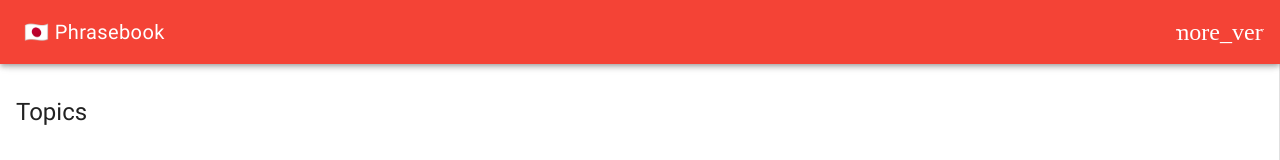
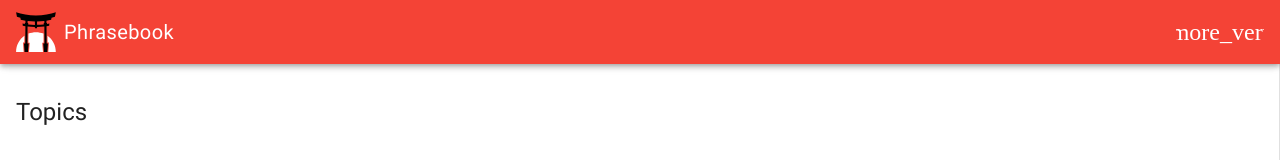
Before and after one commit to Lorti/phrasebook, a Vue app: page / in a window 1280 px wide. Shown: the top 160 px of the page. Built offline with nearby package versions, Linux system fonts and the light colour scheme; a web font is replaced by a local one.

Commit message:
Add logo to toolbar

```diff
--- a/src/App.vue
+++ b/src/App.vue
@@ -1,7 +1,10 @@
 <template>
   <md-app :md-scrollbar="false">
     <md-app-toolbar class="md-primary">
-      <router-link to="/" class="md-title">🇯🇵 Phrasebook</router-link>
+      <router-link class="title" to="/">
+        <img class="logo" src="/static/logo.svg" alt="Logo">
+        <span class="md-title">Phrasebook</span>
+      </router-link>
 
       <div class="md-toolbar-section-end">
         <md-button @click="menuVisible = !menuVisible">
@@ -182,4 +185,14 @@ export default {
     margin: 2em 0;
     text-align: center;
   }
+
+  .logo {
+    height: 40px !important;
+    width: 40px !important;
+  }
+
+  .title {
+    display: flex;
+    align-items: center;
+  }
 </style>
```
Also changed, not shown: static/logo.svg (added).
